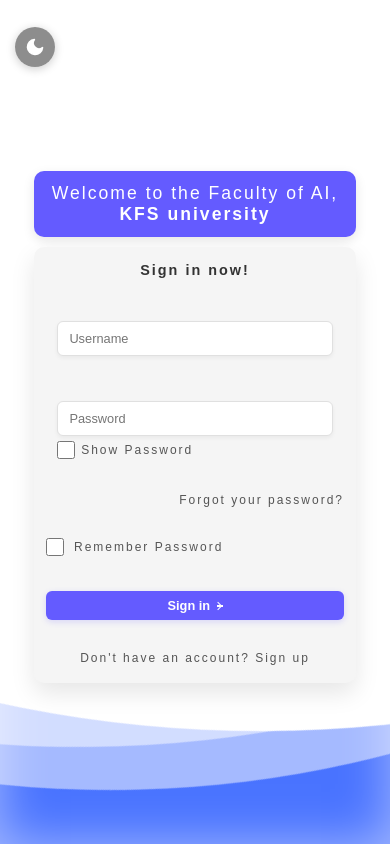
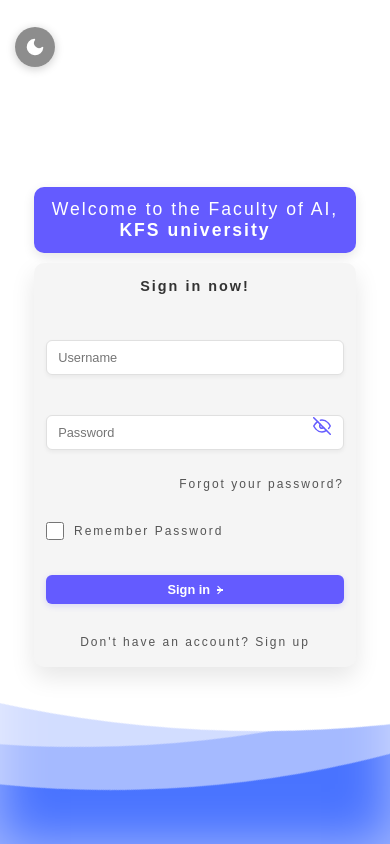
Before and after one commit to k5602/E_Platform, a Django app: page /login/ in a window 390 px wide. Run offline with Django 5.2, Linux system fonts and the light colour scheme; some web fonts are replaced.

Commit message:
Add toggleable password visibility with eye icons across authentication forms
- Replaced "Show Password" checkboxes with interactive eye icons for better usability.
- Updated signup and login forms to include eye-open and eye-closed SVG icons for password visibility toggling.
- Refactored JavaScript for click-based password visibility logic, replacing checkbox logic.
- Adjusted relevant CSS styles for positioning and transitions of the eye icons.
- Enhanced password-related input fields with cleaner styling and improved UX.
- Added frontend support for responsive designs in authentication forms.
- Implemented age validation for user registration (17-40 years).

Signed-off-by: Degea <zero@ss.com>

```diff
--- a/authentication/forms.py
+++ b/authentication/forms.py
@@ -1,3 +1,5 @@
+from datetime import date
+
 from django import forms
 from django.conf import settings
 from django.contrib.auth.forms import UserCreationForm, AuthenticationForm
@@ -12,7 +14,7 @@ class CustomAuthenticationForm(AuthenticationForm):
         error_messages={'required': 'Please enter your username'}
     )
     password = forms.CharField(
-        widget=forms.PasswordInput(attrs={'class': 'input', 'placeholder': 'Password'}),
+        widget=forms.PasswordInput(attrs={'class': 'input password-field', 'placeholder': 'Password'}),
         error_messages={'required': 'Please enter your password'}
     )
     remember_me = forms.BooleanField(
@@ -51,10 +53,10 @@ class CustomUserCreationForm(UserCreationForm):
         widget=forms.TextInput(attrs={'class': 'input', 'placeholder': 'Username'})
     )
     password1 = forms.CharField(
-        widget=forms.PasswordInput(attrs={'class': 'input', 'placeholder': 'Password'})
+        widget=forms.PasswordInput(attrs={'class': 'input password-field', 'placeholder': 'Password'})
     )
     password2 = forms.CharField(
-        widget=forms.PasswordInput(attrs={'class': 'input', 'placeholder': 'Confirm Password'})
+        widget=forms.PasswordInput(attrs={'class': 'input password-field', 'placeholder': 'Confirm Password'})
     )
     user_type = forms.ChoiceField(
         choices=CustomUser.USER_TYPE_CHOICES,
@@ -69,7 +71,8 @@ class CustomUserCreationForm(UserCreationForm):
         widget=forms.PasswordInput(attrs={'class': 'input', 'placeholder': 'Instructor Access Code'})
     )
     birthdate = forms.DateField(
-        widget=forms.DateInput(attrs={'class': 'input', 'type': 'date'})
+        widget=forms.DateInput(attrs={'class': 'input', 'type': 'date'}),
+        help_text='You must be between 17 and 40 years old to register.'
     )
 
     class Meta:
@@ -81,6 +84,7 @@ class CustomUserCreationForm(UserCreationForm):
         user_type = cleaned_data.get('user_type')
         admin_access_code = cleaned_data.get('admin_access_code')
         instructor_access_code = cleaned_data.get('instructor_access_code')
+        birthdate = cleaned_data.get('birthdate')
 
         if user_type == 'admin' and admin_access_code != settings.ADMIN_ACCESS_CODE:
             raise ValidationError('Admin access code is incorrect')
@@ -88,4 +92,17 @@ class CustomUserCreationForm(UserCreationForm):
         if user_type == 'instructor' and instructor_access_code != settings.INSTRUCTOR_ACCESS_CODE:
             raise ValidationError('Instructor access code is incorrect')
 
+        # Age validation
+        if not birthdate:
+            raise ValidationError('Birthdate is required.')
+
+        today = date.today()
+        age = today.year - birthdate.year - ((today.month, today.day) < (birthdate.month, birthdate.day))
+
+        if age < 17:
+            raise ValidationError('You must be at least 17 years old to register.')
+
+        if age > 40:
+            raise ValidationError('You must be no older than 40 years old to register.')
+
         return cleaned_data
--- a/authentication/static/authentication/css/login_S.css
+++ b/authentication/static/authentication/css/login_S.css
@@ -293,18 +293,20 @@ header{
 }
 
 .input-wrapper {
-  width: 100%;
-  max-width: 280px;
+  width: auto;
   position: relative;
   margin-bottom: 3px;
+  display: inline-block;
 }
 
 .username-wrapper {
   margin-bottom: 10px;
+  width: 100%;
 }
 
 .password-wrapper {
   margin-bottom: 3px;
+  width: 100%;
 }
 
 .input-wrapper .input {
@@ -314,7 +316,7 @@ header{
 }
 
 .password-wrapper .input {
-  padding-right: 30px; /* Make room for potential password toggle icon */
+  padding-right: 40px; /* Make room for eye icon */
 }
 
 .input-wrapper .input:focus {
@@ -322,32 +324,47 @@ header{
   box-shadow: 0 0 0 2px rgba(100, 91, 255, 0.12);
 }
 
-.show-password-label {
+.password-toggle {
+  position: absolute;
+  right: 10px;
+  top: 50%;
+  transform: translateY(-50%);
+  cursor: pointer;
+  z-index: 10;
+  width: 24px;
+  height: 24px;
   display: flex;
   align-items: center;
-  font-size: calc(var(--font-size-small) - 0.1rem);
-  color: #555;
-  margin-top: 5px;
-  cursor: pointer;
-  font-weight: 500;
-  transition: color var(--transition-time) var(--transition-timing);
+  justify-content: center;
+  pointer-events: auto;
 }
 
-.show-password-label:hover {
-  color: var(--main_button);
+.eye-icon {
+  width: 18px;
+  height: 18px;
+  position: absolute;
+  transition: opacity var(--transition-time) var(--transition-timing),
+  transform var(--transition-time) var(--transition-timing);
 }
 
-.show-password-checkbox {
-  margin-right: 6px;
-  width: 14px;
-  height: 14px;
-  accent-color: var(--main_button);
-  cursor: pointer;
-  transition: all var(--transition-time) var(--transition-timing);
+.eye-open {
+  opacity: 0;
 }
 
-.show-password-checkbox:checked {
-  transform: scale(1.05);
+.eye-closed {
+  opacity: 1;
+}
+
+.password-visible .eye-open {
+  opacity: 1;
+}
+
+.password-visible .eye-closed {
+  opacity: 0;
+}
+
+.password-toggle:hover .eye-icon {
+  transform: scale(1.1);
 }
 
 /* forgot password */
@@ -605,10 +622,15 @@ button:hover .arrow:before {
     font-size: var(--font-size-medium);
   }
 
-  .input, .input-wrapper {
+  .input {
     max-width: 100%;
     padding: 0.55rem 0.7rem;
     font-size: calc(var(--font-size-small) - 0.1rem);
+    margin: 2px 0;
+  }
+
+  .input-wrapper {
+    max-width: 100%;
     margin: 2px 0;
   }
 
@@ -709,10 +731,14 @@ button:hover .arrow:before {
     font-size: calc(var(--font-size-large) + 0.4rem);
   }
 
-  .input, .input-wrapper {
+  .input {
     max-width: 320px;
     padding: 0.7rem 1rem;
     font-size: var(--font-size-small);
+  }
+
+  .input-wrapper {
+    max-width: 320px;
   }
 
   button {
--- a/authentication/static/authentication/js/login.js
+++ b/authentication/static/authentication/js/login.js
@@ -57,18 +57,23 @@ document.addEventListener('DOMContentLoaded', () => {
         }, { once: true });
     }
 
-    // Show/hide password logic
-    const showPasswordCheckbox = document.querySelector('.show-password-checkbox');
-    if (showPasswordCheckbox) {
-        showPasswordCheckbox.addEventListener('change', function() {
+    // Show/hide password logic with eye icon
+    const passwordToggles = document.querySelectorAll('.password-toggle');
+    passwordToggles.forEach(toggle => {
+        toggle.addEventListener('click', function () {
             // Find the closest password-wrapper parent and then find the input inside it
             const passwordWrapper = this.closest('.password-wrapper');
             if (passwordWrapper) {
                 const passwordInput = passwordWrapper.querySelector('input[type="password"], input[type="text"]');
                 if (passwordInput) {
-                    passwordInput.type = this.checked ? 'text' : 'password';
+                    // Toggle password visibility
+                    const isVisible = passwordInput.type === 'text';
+                    passwordInput.type = isVisible ? 'password' : 'text';
+
+                    // Toggle the password-visible class for styling
+                    passwordWrapper.classList.toggle('password-visible', !isVisible);
                 }
             }
         });
-    }
+    });
 });
--- a/authentication/templates/authentication/login.html
+++ b/authentication/templates/authentication/login.html
@@ -59,8 +59,11 @@
                 </div>
                 <div class="input-wrapper password-wrapper">
                     {{ form.password }}
-                    <label class="show-password-label">
-                        <input type="checkbox" class="show-password-checkbox" tabindex="0"> Show Password
+                    <label class="password-toggle">
+                        <img src="{% static 'authentication/images/eye-closed.svg' %}" alt="Show Password"
+                             class="eye-icon eye-closed">
+                        <img src="{% static 'authentication/images/eye-open.svg' %}" alt="Hide Password"
+                             class="eye-icon eye-open">
                     </label>
                 </div>
                 <div class="forgot-password-container">
```
Also changed, not shown: authentication/static/authentication/css/signup.css (+37 -20 lines), authentication/static/authentication/js/signup.js (+11 -6 lines), authentication/templates/authentication/signup.html (+11 -5 lines), authentication/static/authentication/images/eye-closed.svg (added), authentication/static/authentication/images/eye-open.svg (added).
